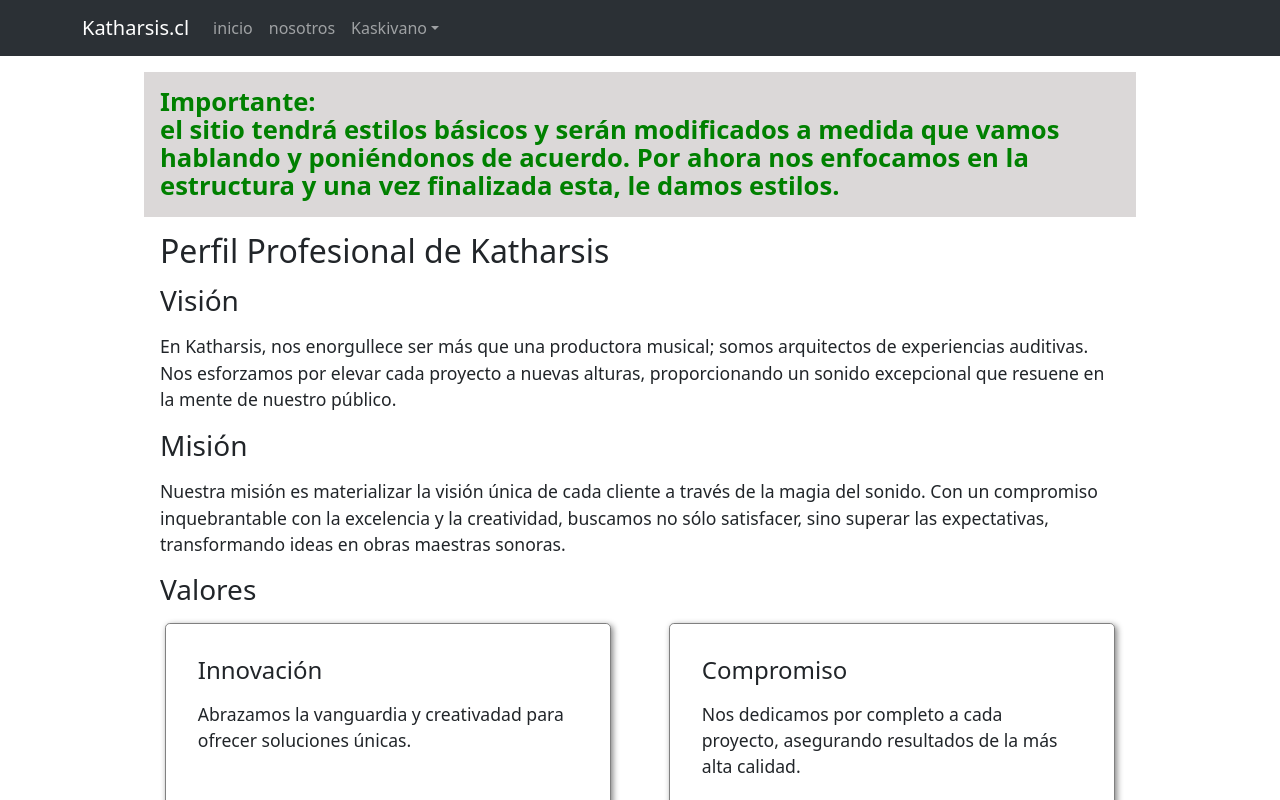
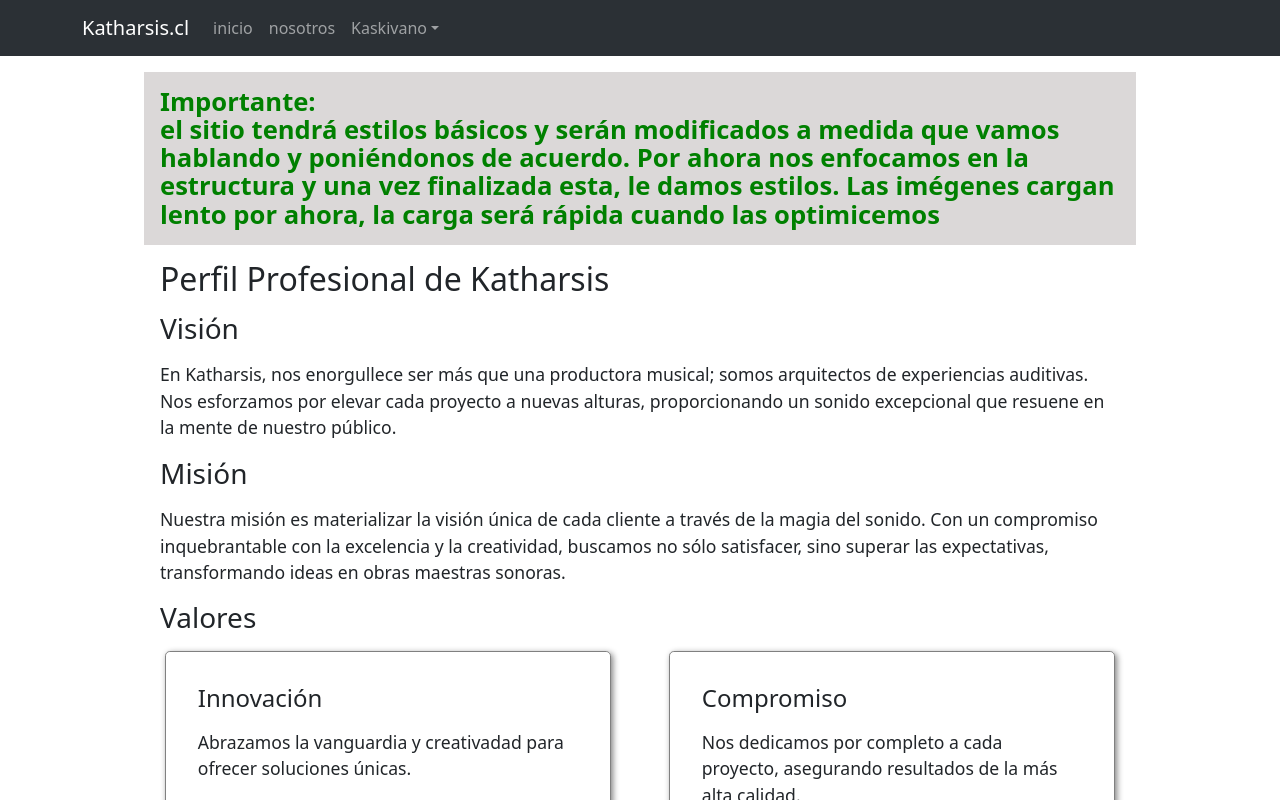
Before and after one commit to GeorgePhD/katharsis.cl, a React (Vite) app: page / in a window 1280 px wide. Shown: the top 800 px of the page. Built offline with nearby package versions, Linux system fonts and the light colour scheme.

Commit message:
message in home page added

```diff
--- a/src/Components/InicioContent/InicioContent.jsx
+++ b/src/Components/InicioContent/InicioContent.jsx
@@ -3,7 +3,7 @@ import './inicio-content.css'
 const InicioContent = () => {
     return (
         <div className='inicio-content'>
-            <h1 className='info'>Importante: <br /> el sitio tendrá estilos básicos y serán modificados a medida que vamos hablando y poniéndonos de acuerdo. Por ahora nos enfocamos en la estructura y una vez finalizada esta, le damos estilos.</h1>
+            <h1 className='info'>Importante: <br /> el sitio tendrá estilos básicos y serán modificados a medida que vamos hablando y poniéndonos de acuerdo. Por ahora nos enfocamos en la estructura y una vez finalizada esta, le damos estilos. Las imégenes cargan lento por ahora, la carga será rápida cuando las optimicemos</h1>
             <h1 className='title'>Perfil Profesional de Katharsis</h1>
             <h3 className='subtile'>Visión</h3>
             <p className='text'>En Katharsis, nos enorgullece ser más que una productora musical; somos arquitectos de experiencias auditivas. Nos esforzamos por elevar cada proyecto a nuevas alturas, proporcionando un sonido excepcional que resuene en la mente de nuestro público.</p>
```
